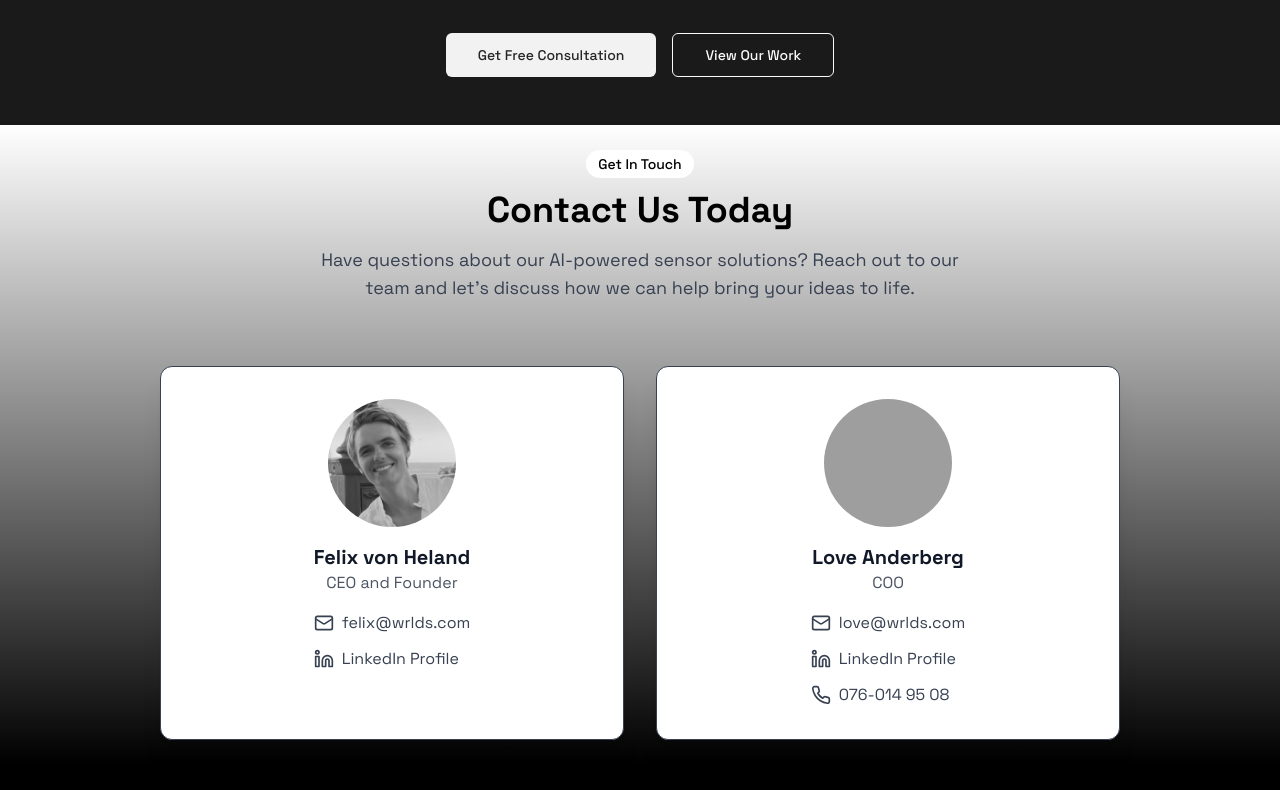
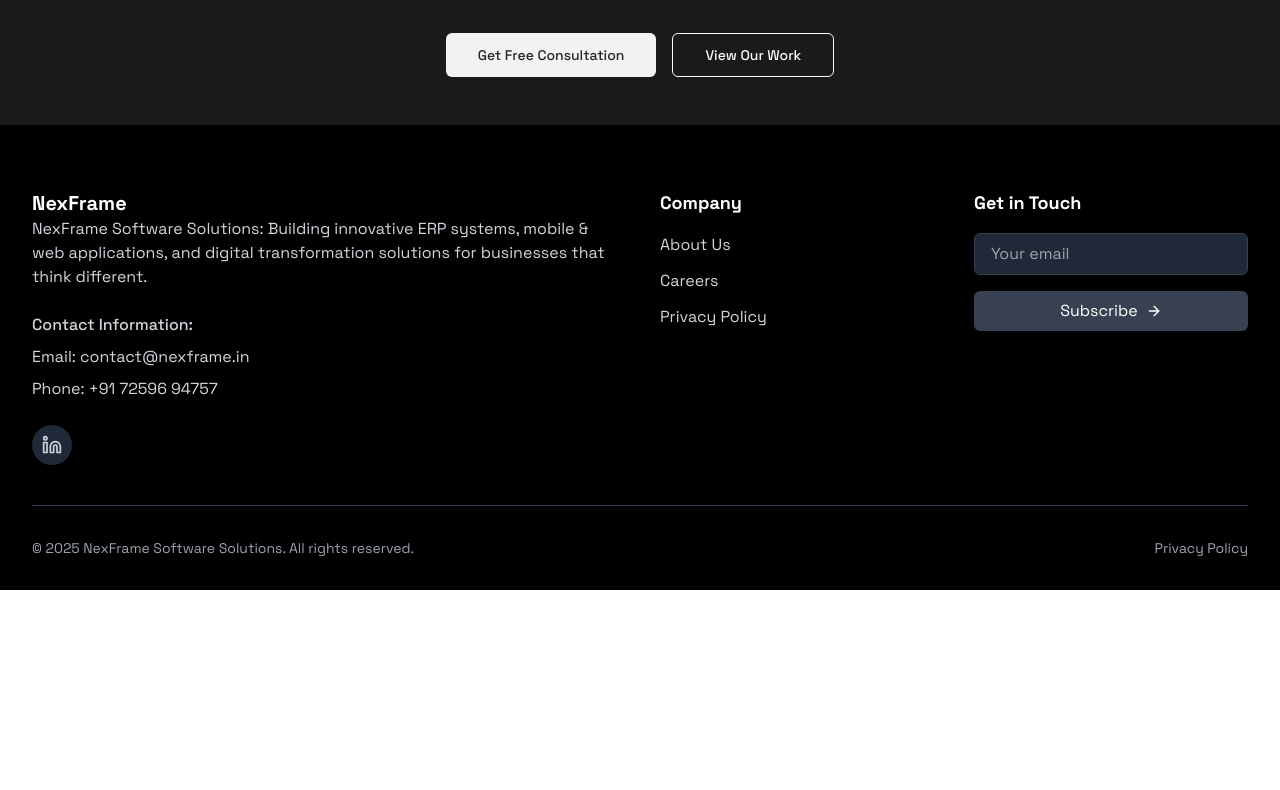
Before and after one commit to shijinvs/nexframe-lovable, a React (Vite) app: page /services in a window 1280 px wide. Shown: the part 3010-3800 px from the top of the page. After the commit the page ends 3600 px from the top, so only its background shows below. Built offline with nearby package versions, Linux system fonts and the light colour scheme; grey boxes are pictures that could not be loaded.

Commit message:
Remove unnecessary labels and details

```diff
--- a/src/components/ContactInfo.tsx
+++ /dev/null
@@ -1,87 +0,0 @@
-
-import React from 'react';
-import { Mail, Linkedin, Phone } from 'lucide-react';
-
-const ContactInfo = () => {
-  return (
-    <section id="contact-info" className="bg-gradient-to-b from-white to-black text-white relative py-[15px] md:py-[25px]">
-      <div className="max-w-5xl mx-auto px-4 sm:px-6 lg:px-8">
-        <div className="text-center mb-10 md:mb-16">
-          <div className="inline-block mb-3 px-3 py-1 bg-white text-black rounded-full text-sm font-medium">
-            Get In Touch
-          </div>
-          <h2 className="text-3xl md:text-4xl font-bold mb-4 text-black">
-            Contact Us Today
-          </h2>
-          <p className="text-gray-700 text-lg max-w-2xl mx-auto">
-            Have questions about our AI-powered sensor solutions? Reach out to our team and let's discuss how we can help bring your ideas to life.
-          </p>
-        </div>
-
-        <div className="grid grid-cols-1 md:grid-cols-2 gap-8">
-          {/* Felix's Contact Info */}
-          <div className="bg-white rounded-xl shadow-xl p-6 md:p-8 border border-gray-700">
-            <div className="flex flex-col items-center text-center">
-              <img
-                src="/lovable-uploads/aa5291bd-2417-4c1e-9a02-0bcc71a92507.png"
-                alt="Felix von Heland"
-                className="w-32 h-32 rounded-full mb-4 object-cover filter grayscale"
-              />
-              <h3 className="text-xl font-bold text-gray-900">Felix von Heland</h3>
-              <p className="text-gray-600 mb-4">CEO and Founder</p>
-              <div className="flex flex-col space-y-3">
-                <a href="mailto:felix@wrlds.com" className="flex items-center text-gray-700 hover:text-blue-600">
-                  <Mail className="w-5 h-5 mr-2" />
-                  felix@wrlds.com
-                </a>
-                <a
-                  href="https://www.linkedin.com/in/felixvonheland/"
-                  target="_blank"
-                  rel="noopener noreferrer"
-                  className="flex items-center text-gray-700 hover:text-blue-600"
-                >
-                  <Linkedin className="w-5 h-5 mr-2" />
-                  LinkedIn Profile
-                </a>
-              </div>
-            </div>
-          </div>
-
-          {/* Love's Contact Info */}
-          <div className="bg-white rounded-xl shadow-xl p-6 md:p-8 border border-gray-700">
-            <div className="flex flex-col items-center text-center">
-              <img
-                src="/lovable-uploads/a9bb9110-964a-43b0-a5ab-7162140cd133.png"
-                alt="Love Anderberg"
-                className="w-32 h-32 rounded-full mb-4 object-cover filter grayscale"
-              />
-              <h3 className="text-xl font-bold text-gray-900">Love Anderberg</h3>
-              <p className="text-gray-600 mb-4">COO</p>
-              <div className="flex flex-col space-y-3">
-                <a href="mailto:love@wrlds.com" className="flex items-center text-gray-700 hover:text-blue-600">
-                  <Mail className="w-5 h-5 mr-2" />
-                  love@wrlds.com
-                </a>
-                <a
-                  href="https://www.linkedin.com/in/love-anderberg-67549a174/"
-                  target="_blank"
-                  rel="noopener noreferrer"
-                  className="flex items-center text-gray-700 hover:text-blue-600"
-                >
-                  <Linkedin className="w-5 h-5 mr-2" />
-                  LinkedIn Profile
-                </a>
-                <a href="tel:+46760149508" className="flex items-center text-gray-700 hover:text-blue-600">
-                  <Phone className="w-5 h-5 mr-2" />
-                  076-014 95 08
-                </a>
-              </div>
-            </div>
-          </div>
-        </div>
-      </div>
-    </section>
-  );
-};
-
-export default ContactInfo;
--- a/src/components/PageLayout.tsx
+++ b/src/components/PageLayout.tsx
@@ -3,7 +3,6 @@ import React, { useEffect } from 'react';
 import { useLocation } from 'react-router-dom';
 import Navbar from '@/components/Navbar';
 import Footer from '@/components/Footer';
-import ContactInfo from '@/components/ContactInfo';
 import FloatingContactButton from '@/components/FloatingContactButton';
 
 type PageLayoutProps = {
@@ -23,7 +22,6 @@ const PageLayout = ({ children, showContact = true }: PageLayoutProps) => {
     <div className="min-h-screen bg-white w-full max-w-[100vw] overflow-x-hidden">
       <Navbar />
       {children}
-      {showContact && <ContactInfo />}
       <Footer />
       {showContact && <FloatingContactButton />}
     </div>
--- a/src/components/WhyNexFrame.tsx
+++ b/src/components/WhyNexFrame.tsx
@@ -110,44 +110,6 @@ const WhyNexFrame = () => {
         </motion.div>
 
         <motion.div
-          className="grid grid-cols-1 md:grid-cols-2 lg:grid-cols-3 gap-6 mb-16"
-          initial="hidden"
-          whileInView="visible"
-          viewport={{ once: true, margin: "-100px" }}
-          variants={containerVariants}
-        >
-          <motion.div variants={itemVariants} className="bg-gray-100 p-6 rounded-xl border border-gray-200 text-center hover:bg-gray-200 transition-all">
-            <div className="w-16 h-16 rounded-full bg-gray-200 flex items-center justify-center mx-auto mb-4">
-              <BarChart className="w-8 h-8 text-gray-700" />
-            </div>
-            <h3 className="text-gray-900 text-2xl lg:text-3xl font-bold mb-3">
-              <AnimatedCounter end={85} suffix="%" />
-            </h3>
-            <p className="text-gray-700">Faster development with our proven frameworks and established processes</p>
-          </motion.div>
-
-          <motion.div variants={itemVariants} className="bg-gray-100 p-6 rounded-xl border border-gray-200 text-center hover:bg-gray-200 transition-all">
-            <div className="w-16 h-16 rounded-full bg-gray-200 flex items-center justify-center mx-auto mb-4">
-              <Users className="w-8 h-8 text-gray-700" />
-            </div>
-            <h3 className="text-gray-900 text-2xl lg:text-3xl font-bold mb-3">
-              <AnimatedCounter end={50} suffix="+" />
-            </h3>
-            <p className="text-gray-700">Successful projects delivered across various industries and business sizes</p>
-          </motion.div>
-
-          <motion.div variants={itemVariants} className="bg-gray-100 p-6 rounded-xl border border-gray-200 text-center hover:bg-gray-200 transition-all">
-            <div className="w-16 h-16 rounded-full bg-gray-200 flex items-center justify-center mx-auto mb-4">
-              <Clock4 className="w-8 h-8 text-gray-700" />
-            </div>
-            <h3 className="text-gray-900 text-2xl lg:text-3xl font-bold mb-3">
-              <AnimatedCounter end={24} suffix="/7" />
-            </h3>
-            <p className="text-gray-700">Support and maintenance to keep your systems running smoothly</p>
-          </motion.div>
-        </motion.div>
-
-        <motion.div
           className="mb-12"
           initial="hidden"
           whileInView="visible"
```
